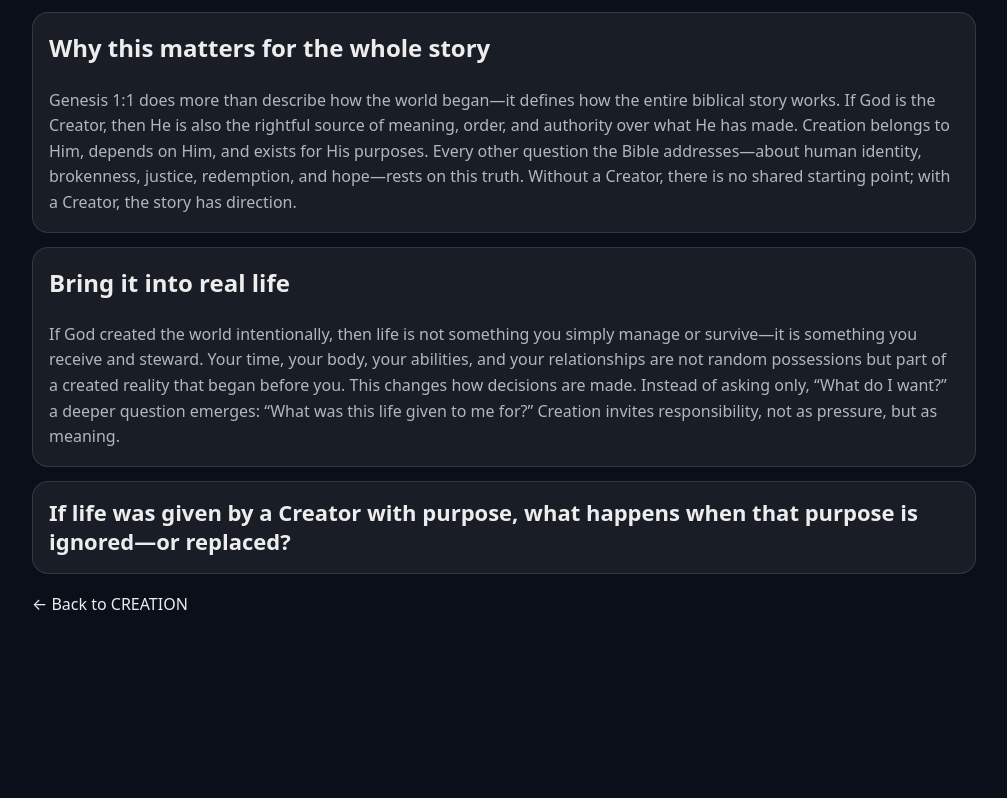
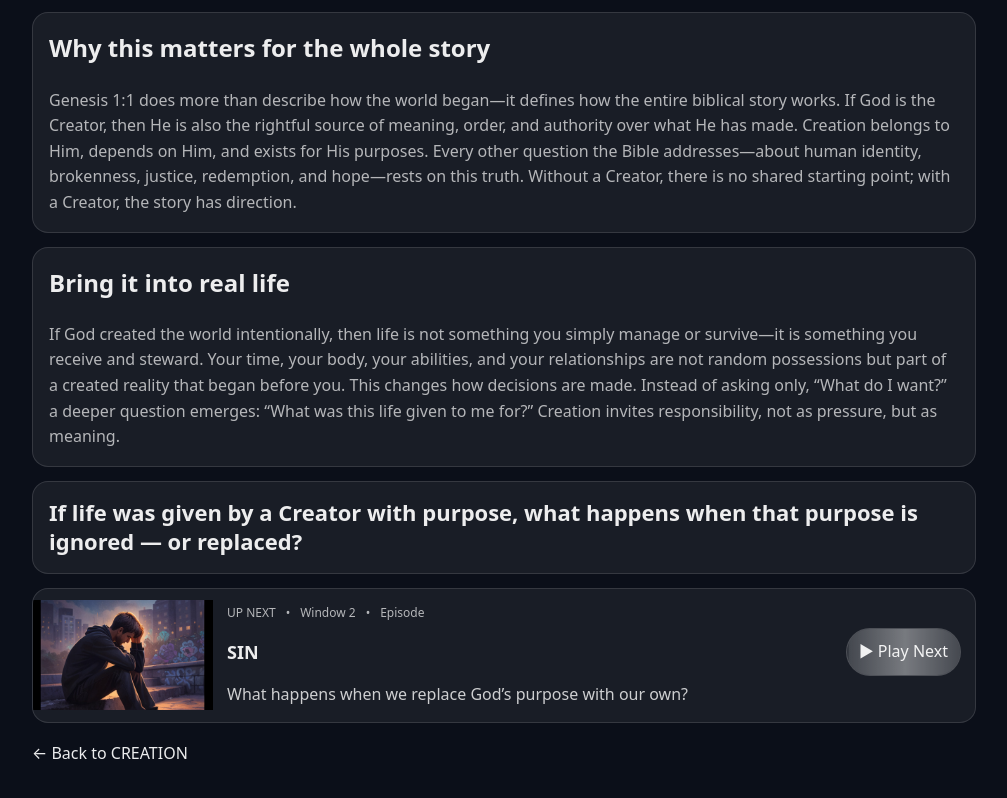
Before and after one commit to Message4U/six-windows, a Next.js app: page /bible/genesis-1-1 in a window 1280 px wide. Shown: the part 702-1500 px from the top of the page, without its empty margins (136-1143 px from the left). Before the commit the page ends 1380 px from the top, so only its background shows below. Built offline with nearby package versions, Linux system fonts and the light colour scheme.

Commit message:
Auto-looping Play Next progress animation

```diff
--- a/app/bible/genesis-1-1/page.tsx
+++ b/app/bible/genesis-1-1/page.tsx
@@ -57,9 +57,39 @@ export default function ExploreGenesis11() {
 
       <div className="card" style={{ marginTop: 14 }}>
         <div style={{ fontSize: 22, fontWeight: 800, lineHeight: 1.35 }}>
-          If life was given by a Creator with purpose, what happens when that purpose is ignored—or replaced?
+          If life was given by a Creator with purpose, what happens when that purpose is ignored — or replaced?
         </div>
       </div>
+<div className="card episodeCard" style={{ marginTop: 14 }}>
+  <img
+    className="episodeThumb"
+    src="/images/sin.jpg"
+    alt="SIN"
+  />
+
+  <div className="episodeMeta">
+    <div className="episodeTopline">
+      <span>UP NEXT</span>
+      <span>•</span>
+      <span>Window 2</span>
+      <span>•</span>
+      <span>Episode</span>
+    </div>
+
+    <div className="episodeTitleRow">
+      <h3 className="episodeTitle">SIN</h3>
+
+      <a className="playNext" href="/journey/sin">
+        ▶ Play Next
+      </a>
+    </div>
+
+    <div style={{ marginTop: 6, opacity: 0.85 }}>
+      What happens when we replace God’s purpose with our own?
+    </div>
+  </div>
+</div>
+
 
       <div style={{ marginTop: 18 }}>
         <a href="/journey/creation">← Back to CREATION</a>
--- a/app/globals.css
+++ b/app/globals.css
@@ -64,3 +64,106 @@ a:hover { text-decoration: underline; }
 
 .list { padding-left: 18px; color: var(--muted); }
 .footer { margin-top: 26px; color: var(--muted); font-size: 12px; }
+
+.episodeCard {
+  display: flex;
+  gap: 14px;
+  align-items: center;
+  padding: 0;
+  overflow: hidden;
+}
+
+.episodeThumb {
+  width: 180px;
+  height: 110px;
+  object-fit: cover;
+  display: block;
+}
+
+.episodeMeta {
+  padding: 14px 14px 14px 0;
+  flex: 1;
+}
+
+.episodeTopline {
+  display: flex;
+  gap: 10px;
+  align-items: center;
+  color: var(--muted);
+  font-size: 12px;
+}
+
+.episodeTitleRow {
+  display: flex;
+  align-items: center;
+  justify-content: space-between;
+  gap: 10px;
+  margin-top: 6px;
+}
+
+.episodeTitle {
+  font-size: 18px;
+  font-weight: 800;
+  margin: 0;
+}
+
+.playNext {
+  display: inline-flex;
+  align-items: center;
+  gap: 8px;
+  padding: 10px 12px;
+  border-radius: 999px;
+  background: rgba(255,255,255,0.10);
+  border: 1px solid rgba(255,255,255,0.14);
+  text-decoration: none;
+}
+
+.playNext:hover {
+  background: rgba(255,255,255,0.14);
+  text-decoration: none;
+}
+
+.playNext {
+  position: relative;
+  overflow: hidden;
+}
+
+.playNext::before {
+  content: "";
+  position: absolute;
+  inset: 0;
+  background: linear-gradient(
+    to right,
+    rgba(255,255,255,0.10),
+    rgba(255,255,255,0.35),
+    rgba(255,255,255,0.10)
+  );
+  animation: playProgress 3.5s ease-in-out infinite;
+}
+
+
+
+
+.playNext span {
+  position: relative;
+  z-index: 1;
+}
+@keyframes playProgress {
+  0% {
+    transform: translateX(-100%);
+  }
+  60% {
+    transform: translateX(0);
+  }
+  100% {
+    transform: translateX(100%);
+  }
+}
+
+
+
+@media (max-width: 640px) {
+  .episodeCard { flex-direction: column; align-items: stretch; }
+  .episodeThumb { width: 100%; height: 160px; }
+  .episodeMeta { padding: 14px; }
+}
```
